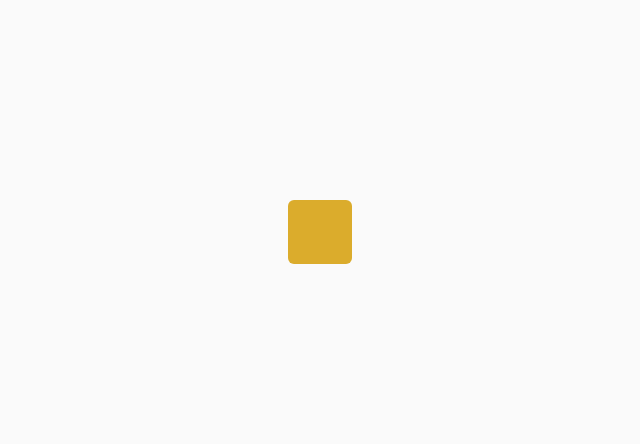
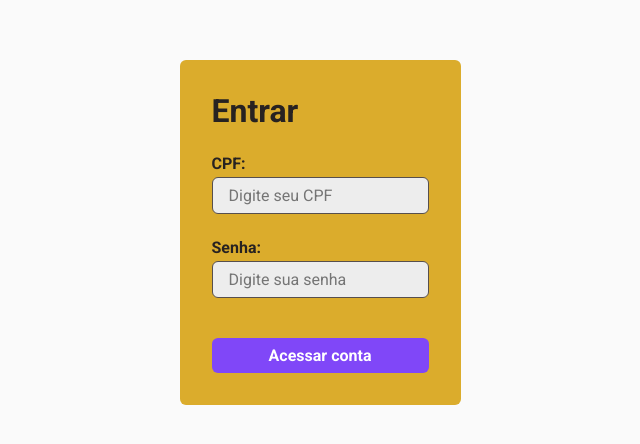
Before and after one commit to ThiagoMarianoMelo/Laboratorio-Grupo01, a React (Vite) app in the folder Implementacao/04/frontend/: page /login in a window 1280 px wide. Shown: the part 168-612 px from the top of the page, without its empty margins (320-960 px from the left). Built offline with nearby package versions, Linux system fonts and the light colour scheme.

Commit message:
Adicionando axios

```diff
--- a/Implementacao/04/frontend/package.json
+++ b/Implementacao/04/frontend/package.json
@@ -9,6 +9,7 @@
     "preview": "vite preview"
   },
   "dependencies": {
+    "axios": "^1.1.3",
     "react": "^18.2.0",
     "react-dom": "^18.2.0",
     "react-router-dom": "^6.4.3",
--- a/Implementacao/04/frontend/src/pages/Login/index.tsx
+++ b/Implementacao/04/frontend/src/pages/Login/index.tsx
@@ -1,10 +1,43 @@
-import { LoginContainer, LoginContent } from "./styles";
+import { useState } from "react";
+import { UserRepository } from "../../repositories/UserRepository";
+import { InputField, InputFieldsContainer, LoginContainer, LoginContent } from "./styles";
+
+export interface ILoginUserRequest {
+    cpf: string;
+    password: string;
+}
 
 export function Login() {
+    const [cpf, setCpf] = useState('');
+    const [password, setPassword] = useState('');
+
+    async function handleLoginUser() {
+        const request: ILoginUserRequest = {
+            cpf,
+            password
+        };
+
+        const userFound = await UserRepository.Login(request);
+        if (userFound) {
+
+        }
+    }
+
     return (
         <LoginContainer>
             <LoginContent>
-
+                <h1>Entrar</h1>
+                <InputFieldsContainer action="">
+                    <InputField>
+                        <label htmlFor="cpf">CPF:</label>
+                        <input type="text" name="cpf" placeholder="Digite seu CPF" />
+                    </InputField>
+                    <InputField>
+                        <label htmlFor="password">Senha:</label>
+                        <input type="password" name="password" placeholder="Digite sua senha" />
+                    </InputField>
+                    <button type="submit">Acessar conta</button>
+                </InputFieldsContainer>
             </LoginContent>
         </LoginContainer>
     )
--- a/Implementacao/04/frontend/src/pages/Login/styles.ts
+++ b/Implementacao/04/frontend/src/pages/Login/styles.ts
@@ -13,4 +13,40 @@ export const LoginContent = styled.main`
     padding: 2rem;
     border-radius: 6px;
     background: ${props => props.theme["yellow-500"]};
+    gap: 1.5rem;
 `;
+
+export const InputFieldsContainer = styled.form`
+    display: flex;
+    flex-direction: column;
+    gap: 1.5rem;
+
+    button[type="submit"] {
+        margin-top: 1rem;
+        border-radius: 6px;
+        background: ${props => props.theme["purple-500"]};
+        color: ${props => props.theme.white};
+        font-weight: bold;
+        transition: background 0.2s;
+        padding: 0.5rem 1rem;
+        border: 0;
+        cursor: pointer;
+    }
+`;
+
+export const InputField = styled.div`
+    display: flex;
+    flex-direction: column;
+    gap: 0.25rem;
+
+    label {
+        font-weight: bold;
+    }
+
+    input {
+        background: ${props => props.theme["gray-200"]};
+        border-radius: 6px;
+        padding: 0.5rem 1rem;
+        border: 1px solid ${props => props.theme["gray-600"]};
+    }
+`
--- /dev/null
+++ b/Implementacao/04/frontend/src/repositories/UserRepository.ts
@@ -0,0 +1,11 @@
+import { UserModel } from "../models/UserModel";
+import { ILoginUserRequest } from "../pages/Login";
+
+class UserRepository {
+    public async Login(request: ILoginUserRequest): Promise<UserModel | null> {
+
+    }
+}
+
+const instance = new UserRepository();
+export { instance as UserRepository };
```
Also changed, not shown: Implementacao/04/frontend/src/config/axios.ts (added, +7 -0 lines), 1 other file (tests, documents, lock files or other folders).
